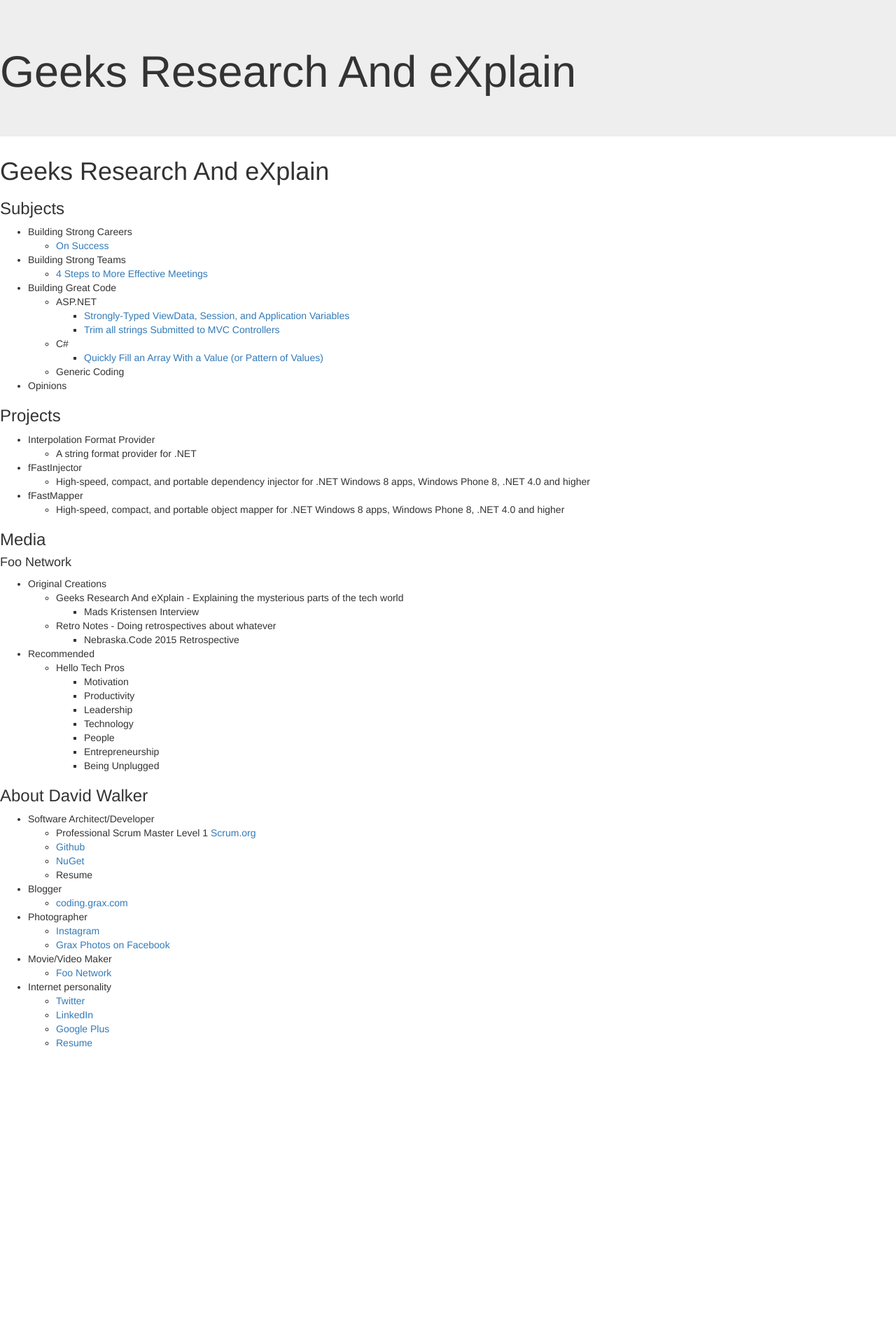
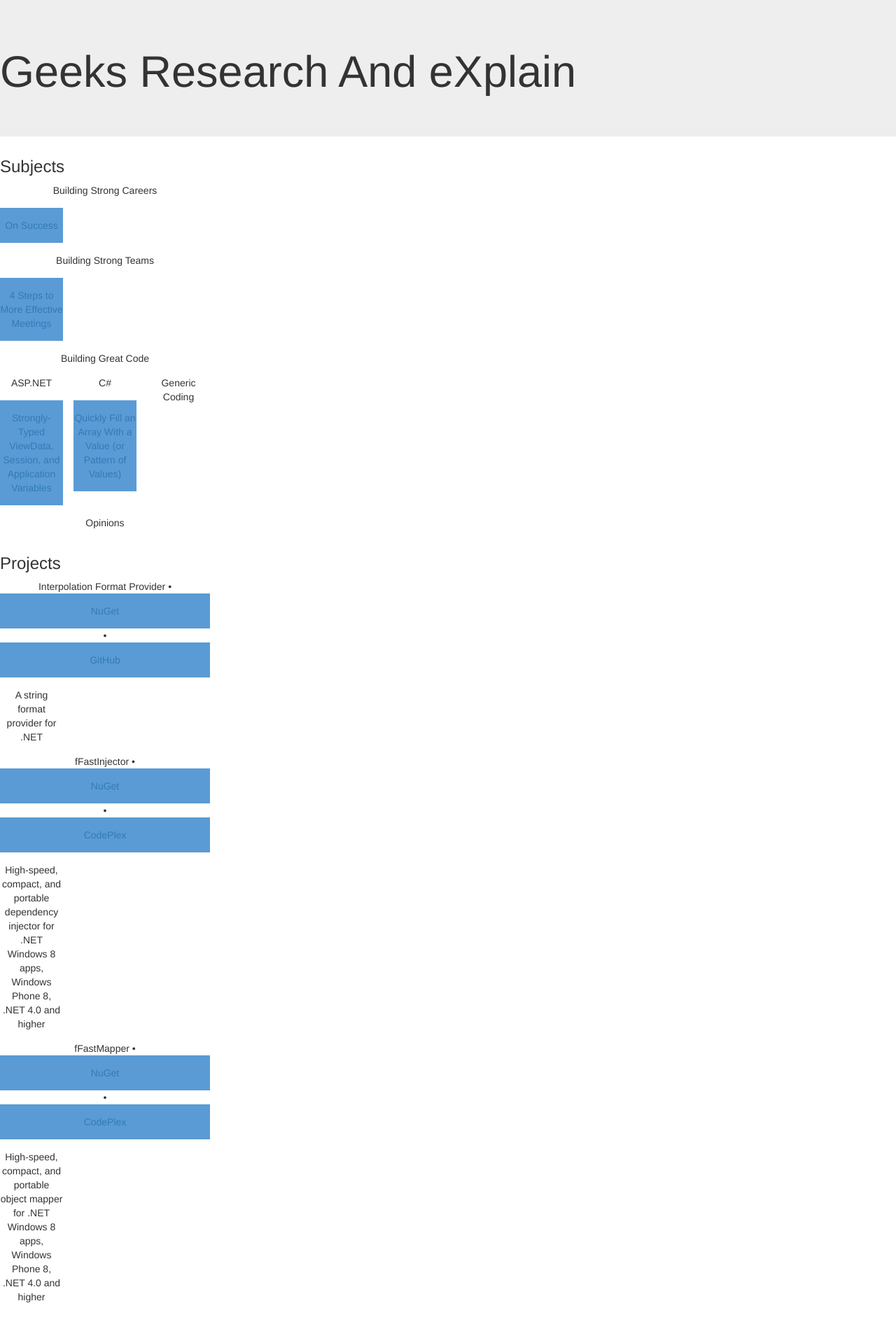
Before and after one commit to Grax32/Grax32.github.io, a Jekyll site: the page built from index.md, in a window 1280 px wide. Shown: the top 1899 px of the page at 70% size. Built offline with Jekyll 4.4.1, drawn with Linux system fonts in a browser that asks for light colours; before the commit the page ends 1510 px from its top, so only the background shows below that; some of the changed text lies outside the part shown.

Commit message:
Style home page

```diff
--- a/_layouts/default.html
+++ b/_layouts/default.html
@@ -9,6 +9,7 @@
 
     <link rel="stylesheet" href="https://maxcdn.bootstrapcdn.com/bootstrap/3.3.6/css/bootstrap.min.css" integrity="sha384-1q8mTJOASx8j1Au+a5WDVnPi2lkFfwwEAa8hDDdjZlpLegxhjVME1fgjWPGmkzs7" crossorigin="anonymous">
     <link rel="stylesheet" href="https://maxcdn.bootstrapcdn.com/bootstrap/3.3.6/css/bootstrap-theme.min.css" integrity="sha384-fLW2N01lMqjakBkx3l/M9EahuwpSfeNvV63J5ezn3uZzapT0u7EYsXMjQV+0En5r" crossorigin="anonymous">
+    <link rel="stylesheet" href="/stylesheets/home.css" />
     <link rel="stylesheet" href="/stylesheets/pygment_trac.css" />
     <!-- HTML5 shim and Respond.js for IE8 support of HTML5 elements and media queries -->
     <!-- WARNING: Respond.js doesn't work if you view the page via file:// -->
--- a/index.md
+++ b/index.md
@@ -2,8 +2,6 @@
 layout: default
 title: Geeks Research And eXplain
 ---
-# Geeks Research And eXplain
-
 ### Subjects
 
 * Building Strong Careers
@@ -24,11 +22,11 @@ title: Geeks Research And eXplain
 
 ### Projects
 
-* Interpolation Format Provider
+* Interpolation Format Provider &bull; [NuGet](/) &bull; [GitHub](/)
   * A string format provider for .NET
-* fFastInjector
+* fFastInjector &bull; [NuGet](/) &bull; [CodePlex](/)
   * High-speed, compact, and portable dependency injector for .NET Windows 8 apps, Windows Phone 8, .NET 4.0 and higher
-* fFastMapper
+* fFastMapper &bull; [NuGet](/) &bull; [CodePlex](/)
   * High-speed, compact, and portable object mapper for .NET Windows 8 apps, Windows Phone 8, .NET 4.0 and higher
 
 ### Media
@@ -37,19 +35,13 @@ title: Geeks Research And eXplain
 
 * Original Creations
   * Geeks Research And eXplain - Explaining the mysterious parts of the tech world
-    * Mads Kristensen Interview
+    * [Mads Kristensen Interview](https://www.youtube.com/watch?v=73-CqZEF7Ak&feature=youtu.be)
   * Retro Notes - Doing retrospectives about whatever
-    * Nebraska.Code 2015 Retrospective
+    * [Nebraska.Code 2015 Retrospective](https://www.youtube.com/watch?v=AWard2V9tVY)
 
-* Recommended
-  * Hello Tech Pros
-    * Motivation
-    * Productivity
-    * Leadership
-    * Technology
-    * People
-    * Entrepreneurship
-    * Being Unplugged
+* Recommendations
+  * [HanselMinutes](http://hanselminutes.com/) Fresh Air for Developers
+  * [Hello Tech Pros](http://hellotechpros.com/) &bull; Motivation &bull; * Productivity &bull; Leadership &bull; Technology &bull; People &bull; Entrepreneurship &bull; Being Unplugged
 
 ### About David Walker
 
@@ -57,7 +49,7 @@ title: Geeks Research And eXplain
   * Professional Scrum Master Level 1 [Scrum.org](http://www.scrum.org/)
   * [Github](http://github.com/Grax32)
   * [NuGet](https://www.nuget.org/profiles/Grax)
-  * Resume
+  * [Resume](/david-walker/resume.pdf)
 * Blogger
   * [coding.grax.com](http://coding.grax.com/)
 * Photographer
@@ -69,4 +61,3 @@ title: Geeks Research And eXplain
   * [Twitter](https://twitter.com/grax)
   * [LinkedIn](https://www.linkedin.com/in/davidalanwalker)
   * [Google Plus](https://plus.google.com/u/0/+FooNetwork/videos)
-  * [Resume](/)
--- /dev/null
+++ b/stylesheets/home.css
@@ -0,0 +1,30 @@
+ul{
+  width:300px;
+  list-style:none;
+  padding:0;
+  text-align:center;
+  overflow:auto;
+}
+ul > li{
+  margin-bottom:15px;
+}
+li span{
+  display:block;
+  clear:both;
+  background:#5A9BD5;
+  padding:15px 0;
+}
+ul ul li{
+  float:left;
+  width:90px;
+  margin:15px 15px 0 0;
+}
+ul ul li:nth-child(3){
+  margin-right:0;
+}
+ul li a{
+  background:#5A9BD5;
+  display:block;
+  width:100%;
+  padding:15px 0;
+}
```
